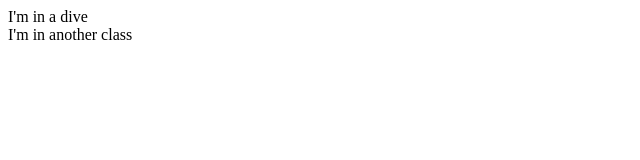
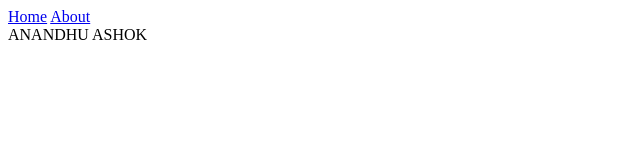
Before and after one commit to Ashokanandhu/Portfolio_Website, a plain HTML site: page index.html in a window 1280 px wide. Shown: the whole page, without its empty margins (0-640 px from the left). Drawn offline with Linux system fonts and the light colour scheme.

Commit message:
div created inside the index.html and commited in master class

```diff
--- a/index.html
+++ b/index.html
@@ -5,11 +5,14 @@
     <title>Page Title</title>
 </head>
 <body>
-    <div class="placeholder">
-        I'm in a dive
-    </div>
-    <div class="anotherclass">
-        I'm in another class
+    <div class="containes">
+        <div class="nav-wrapper">
+            <a href="index.html">Home</a>
+            <a href="index.html">About</a>
+
+            <div>ANANDHU ASHOK</div>
+        </div>
+
     </div>
 </body>
 </html>
```
